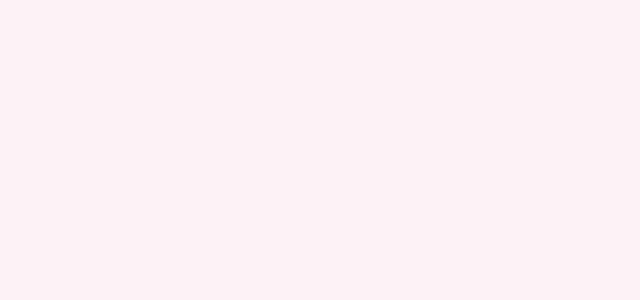
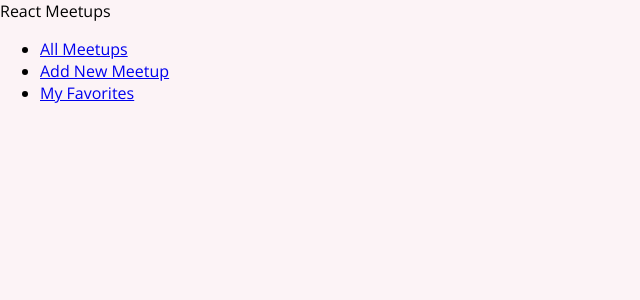
Before and after one commit to walt-wood/meetup-react, a React (Create React App) app: page / in a window 1280 px wide. Before the commit this address had no page. Shown: the top 300 px of the page, without its empty margins (0-640 px from the left). Built offline with nearby package versions, Linux system fonts and the light colour scheme.

Commit message:
Added MainNavigation

```diff
--- a/src/App.js
+++ b/src/App.js
@@ -5,10 +5,13 @@ import AllMeetupsPage from "./pages/AllMeetups";
 import NewMeetupPage from "./pages/NewMeetup";
 import FavoritesPage from "./pages/Favorites";
 
+import MainNavigation from "./components/layout/MainNavigation";
+
 // Each component will be displyed if Route determines the url matches the current page, so if you at Favorites, the Favorite component will display.
 function App() {
   return (
     <div>
+      <MainNavigation />
       <Routes>
         <Route path="/meetup-react" element={<AllMeetupsPage />} />
         <Route path="/meetup-react/new-meetup" element={<NewMeetupPage />} />
--- /dev/null
+++ b/src/components/layout/MainNavigation.js
@@ -0,0 +1,24 @@
+import { Link } from "react-router-dom";
+
+function MainNavigation() {
+  return (
+    <header>
+      <div>React Meetups</div>
+      <nav>
+        <ul>
+          <li>
+            <Link to="/meetup-react">All Meetups</Link>
+          </li>
+          <li>
+            <Link to="/meetup-react/new-meetup">Add New Meetup</Link>
+          </li>
+          <li>
+            <Link to="/meetup-react/favorites">My Favorites</Link>
+          </li>
+        </ul>
+      </nav>
+    </header>
+  );
+}
+
+export default MainNavigation;
```
